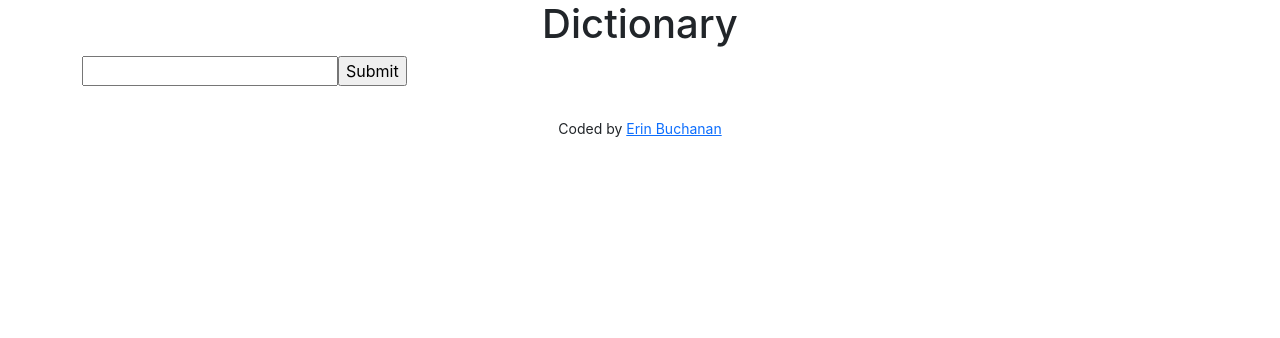
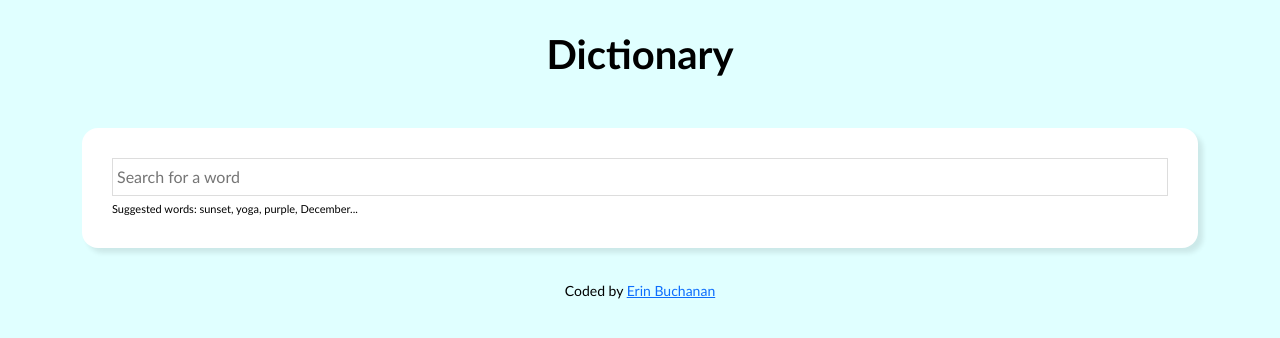
Before and after one commit to ebuchanan9/dictonary-project, a React (Create React App) app: page / in a window 1280 px wide. Shown: the top 338 px of the page. Built offline with nearby package versions, Linux system fonts and the light colour scheme; no server answers.

Commit message:
added CSS styling

```diff
--- a/src/App.css
+++ b/src/App.css
@@ -1,3 +1,14 @@
+body {
+  background-color: lightcyan;
+  font-family: "Gill Sans", "Gill Sans MT", Calibri, "Trebuchet MS", sans-serif;
+  color: black;
+}
+
 footer {
   margin: 30px 0;
 }
+.heading {
+  text-align: center;
+  padding: 30px;
+  font-weight: bold;
+}
--- a/src/App.js
+++ b/src/App.js
@@ -6,10 +6,10 @@
     <div className="App">
       <div className="container">
       <header className="App-header">
-        <h1 className="text-center">Dictionary</h1>
+        <h1 className="heading">Dictionary</h1>
       </header>
       <main>
-        <Dictionary />
+        <Dictionary defaultKeyword= "sunset"/>
       </main>
       <footer className="text-center">
         <small>Coded by <a href="https://www.linkedin.com/in/erin-buchanan-lmsw-ba2a2b160/" target="_blank" rel="noreferrer">Erin Buchanan</a></small>
--- a/src/Dictionary.css
+++ b/src/Dictionary.css
@@ -0,0 +1,18 @@
+.Dictionary section {
+  background-color: white;
+  padding: 30px;
+  border-radius: 16px;
+  box-shadow: 5px 5px 5px rgba(0, 0, 0, 0.09);
+  margin: 20px 0;
+}
+
+.Dictionary input {
+  width: 100%;
+  padding: 6px 4px;
+  border: 1px solid #ddd;
+  color: #333;
+}
+.Dictionary .hint {
+  font-size: 11px;
+  margin-top: 5px;
+}
--- a/src/Dictionary.js
+++ b/src/Dictionary.js
@@ -3,29 +3,47 @@
 import axios from "axios";
 import Results from "./Results";
 
-export default function Dictionary(){
-    let [keyword, setKeyword] = useState("");
+export default function Dictionary(props){
+    let [keyword, setKeyword] = useState(props.defaultKeyword);
     let [results, setResults]= useState({});
+    let [loaded, setLoaded]= useState(false);
 
     function handleResponse(response){
         setResults(response.data[0]);
     }
-    function search(event){
-        event.preventDefault();
+    function search (){
         let apiUrl=`https://api.dictionaryapi.dev/api/v2/entries/en_US/${keyword}`;
         axios.get(apiUrl).then(handleResponse);
+    }
+
+    function handleSubmit(event){
+        event.preventDefault();
+        search();
     }
 
     function handleKeywordChange(event){
         setKeyword(event.target.value);
     }
+    function load(){
+        setLoaded(true);
+        search();
+    }
+    if  (loaded){
     return (
         <div className="Dictionary">
-            <form onSubmit={search}>
-                <input type="search" onChange={handleKeywordChange}/>
-                <input type="submit"/>
-            </form>
+            <section>
+                <form onSubmit={handleSubmit}>
+                    <input type="search" onChange={handleKeywordChange} placeholder="Search for a word"/>
+                </form>
+                <div className="hint">
+                    Suggested words: sunset, yoga, purple, December...
+                </div>
+            </section>
             <Results results={results}/>
         </div>
-    )
+         );
+    }else{
+        load();
+        return "Loading"
+    }
 }
--- /dev/null
+++ b/src/Meaning.css
@@ -0,0 +1,12 @@
+.Meaning h3 {
+  font-size: 24px;
+  line-height: 1.5;
+  font-weight: bold;
+  text-transform: capitalize;
+}
+.Meaning .example {
+  font-size: 14px;
+  opacity: 0.6;
+  font-style: italic;
+  text-transform: initial;
+}
--- a/src/Meaning.js
+++ b/src/Meaning.js
@@ -1,4 +1,5 @@
 import React from "react";
+import "./Meaning.css";
 import Synonyms from "./Synonyms";
 
 export default function Meaning(props){
@@ -8,15 +9,14 @@
             {props.meaning.definitions.map(function(definition, index){
                 return(
                     <div key={index}>
-                        <p>
-                            <strong>Definition:</strong>
-                            {definition.definition}
-                            <br />
-                            <strong>Example:</strong>
-                            <em>{definition.example}</em>
-                            <br />
+                            <div className="definition">
+                                {definition.definition}
+                            </div>
+                            <div className ="example">
+                                {definition.example}
+                            </div>
                             <Synonyms synonyms={definition.synonyms}/>
-                        </p>
+
                     </div>
                     );
                 }
--- /dev/null
+++ b/src/Phonetics.css
@@ -0,0 +1,23 @@
+.Phonetics {
+  height: 60px;
+}
+
+.Phonetics a {
+  border: 1px solid #ddd;
+  text-decoration: none;
+  padding: 10px 20px;
+  font-size: 12px;
+  margin-right: 12px;
+  border-radius: 20px;
+  transition: all 150ms ease-in-out;
+  color: navy;
+}
+
+.Phonetics a:hover {
+  background: navy;
+  color: white;
+}
+
+.Phonetics .symbols {
+  color: navy;
+}
--- a/src/Phonetics.js
+++ b/src/Phonetics.js
@@ -1,12 +1,12 @@
 import React from "react";
+import "./Phonetics.css";
 
 export default function Phonetics(props){
     console.log(props.phonetic);
     return (
         <div className="Phonetics">
             <a href={props.phonetic.audio} target="_blank" rel="noreferrer">Listen</a>
-            <br />
-            {props.phonetic.text}
+            <span className="symbols">{props.phonetic.text}</span>
         </div>
     )
 }
--- /dev/null
+++ b/src/Results.css
@@ -0,0 +1,6 @@
+.Results h2 {
+  font-size: 36px;
+  font-weight: bold;
+  line-height: 1.5;
+  text-transform: capitalize;
+}
--- a/src/Results.js
+++ b/src/Results.js
@@ -1,11 +1,13 @@
 import React from "react";
 import Meaning from "./Meaning";
-import Phonetics from "./Phonetics"
+import Phonetics from "./Phonetics";
+import "./Results.css";
 
 export default function Results(props){
     if (props.results && props.results.meanings){
         return(
             <div className="Results">
+                <section>
                 <h2>{props.results.word}</h2>
               {props.results.phonetics.map(function(phonetic, index){
                   return(
@@ -14,10 +16,13 @@
                     </div>
                   );
               })}
+             </section>
                 {props.results.meanings.map(function(meaning, index ){
                     return(
                         <div key={index}>
-                            <Meaning meaning={meaning} />
+                            <section>
+                                 <Meaning meaning={meaning} />
+                            </section>
                         </div>
                     )
                 })}
--- /dev/null
+++ b/src/Synonyms.css
@@ -0,0 +1,11 @@
+.Synonyms {
+  margin: 10px 0 0;
+  padding: 0;
+}
+
+.Synonyms li {
+  display: inline-block;
+  font-size: 13px;
+  padding-right: 15px;
+  line-height: 1;
+}
--- a/src/Synonyms.js
+++ b/src/Synonyms.js
@@ -1,4 +1,5 @@
 import React from "react";
+import "./Synonyms.css";
 
 export default function Synonyms (props){
     if (props.synonyms){
```
